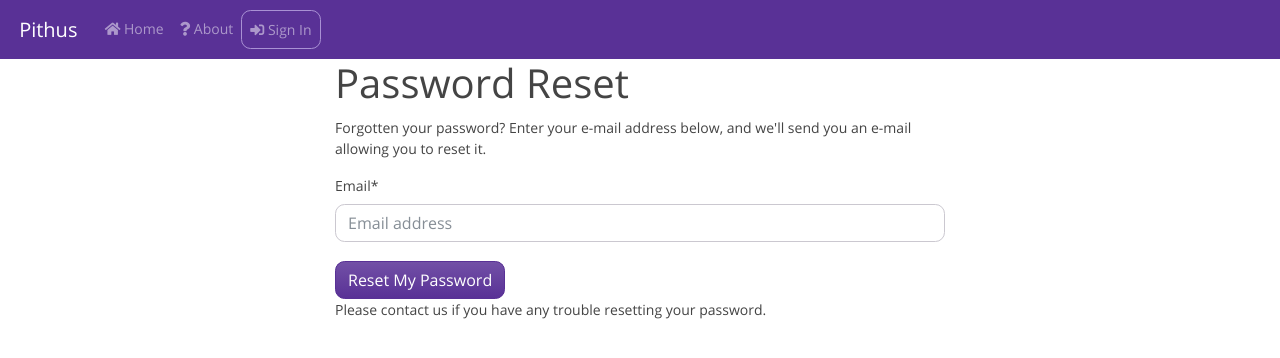
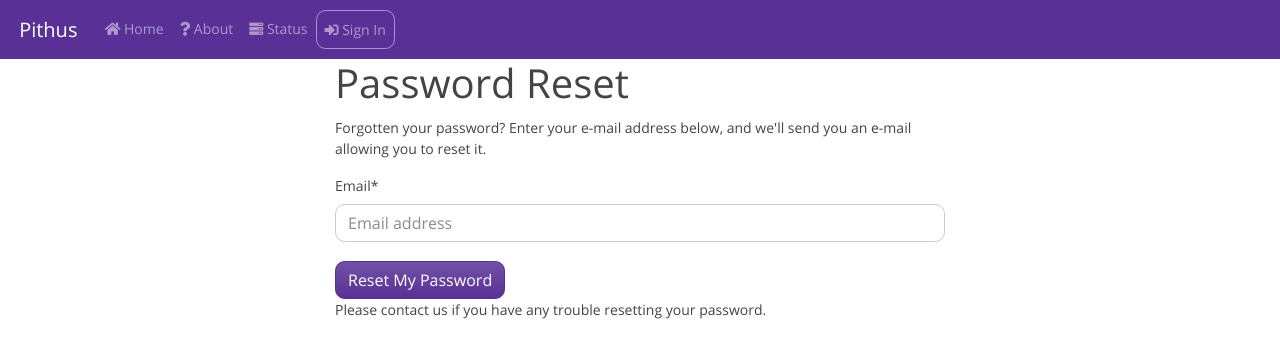
Before and after one commit to Pithus/bazaar, a Django app: page /accounts/password/reset/ in a window 1280 px wide. Shown: the top 358 px of the page. Run offline with Django 5.2, Linux system fonts and the light colour scheme; parts of the project's set-up code (start-up, migrations or seed data) failed here and were passed over; some libraries are stand-ins or nearby versions.

Commit message:
add link to status page

```diff
--- a/bazaar/templates/base.html
+++ b/bazaar/templates/base.html
@@ -42,6 +42,7 @@
 
 {% url 'front:home' as home_url %}
 {% url 'about' as about_url %}
+{% url 'front:instance_status' as instance_status %}
 {% url 'front:my_rules' as my_rules_url %}
 {% url 'account_logout' as account_logout_url %}
 {% url 'account_login' as account_login_url %}
@@ -63,6 +64,9 @@
           </li>
           <li class="nav-item{% if request.path == about_url %} active {%endif%}">
             <a class="nav-link" href="{{ about_url }}"><i class="fas fa-question"></i> About</a>
+          </li>
+          <li class="nav-item {% if request.path == instance_status %} active {%endif%}">
+            <a class="nav-link" href="{{ instance_status }}"><i class="fas fa-server"></i> Status</a>
           </li>
           {% if request.user.is_authenticated %}
           </li>
```
